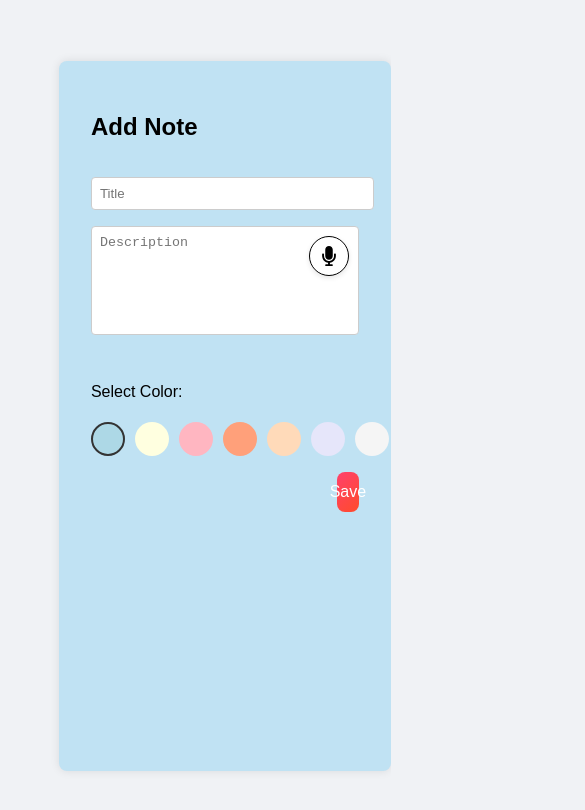
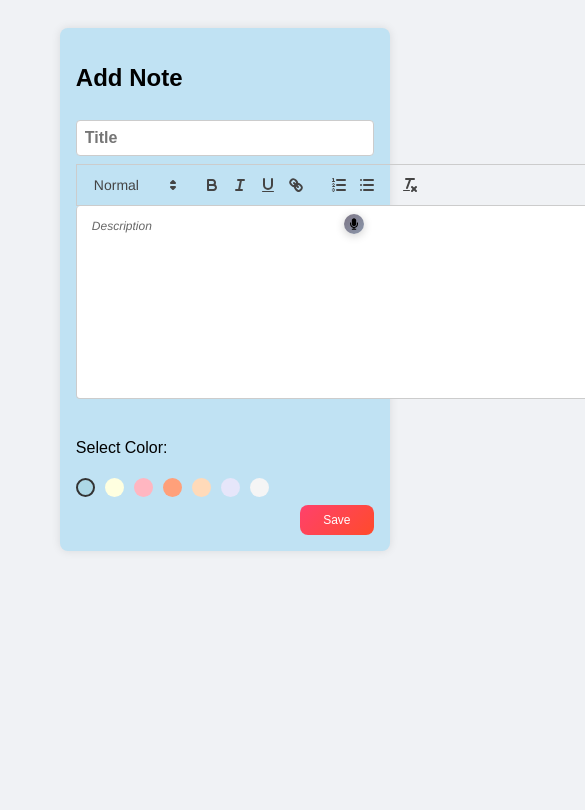
Before and after one commit to iammilan07/mern-nt-front, a React (Create React App) app: page /add-note in a window 390 px wide. Shown: the top 810 px of the page, 585 px wide, since content can reach past the window. Built offline with nearby package versions, Linux system fonts and the light colour scheme.

Commit message:
css changes

```diff
--- a/package.json
+++ b/package.json
@@ -7,9 +7,11 @@
     "@testing-library/react": "^13.4.0",
     "@testing-library/user-event": "^13.5.0",
     "axios": "^1.7.8",
+    "quill": "^2.0.3",
     "react": "^18.3.1",
     "react-dom": "^18.3.1",
     "react-icons": "^5.4.0",
+    "react-quill": "^2.0.0",
     "react-router-dom": "^7.0.2",
     "react-scripts": "5.0.1",
     "react-toastify": "^10.0.6",
--- a/src/App.css
+++ b/src/App.css
@@ -118,7 +118,7 @@ body {
   margin-bottom: 0.5rem;
 }
 
-.mic-button {
+/* .mic-button {
   position: absolute;
   right: 10px;
   top: 10px;
@@ -133,7 +133,7 @@ body {
   justify-content: center;
   box-shadow: 0 2px 5px rgba(0, 0, 0, 0.1);
   transition: background-color 0.2s ease;
-}
+} */
 
 .mic-button svg {
   color: black;
--- a/src/components/Notes/AddNote.js
+++ b/src/components/Notes/AddNote.js
@@ -1,8 +1,10 @@
 import React, { useState, useEffect, useRef } from 'react';
 import axios from 'axios';
-import { useNavigate, useParams } from 'react-router-dom'; // Import useParams
+import { useNavigate, useParams } from 'react-router-dom';
 import { toast } from 'react-toastify';
 import { FaMicrophone, FaTimes } from 'react-icons/fa';
+import ReactQuill from 'react-quill';
+import 'react-quill/dist/quill.snow.css';
 import './Notes.css';
 
 const colors = [
@@ -24,10 +26,9 @@ const AddNote = ({ notes = [], addNote, updateNote }) => {
     const [isRecording, setIsRecording] = useState(false);
     const [isSpeaking, setIsSpeaking] = useState(false);
     const navigate = useNavigate();
-    const textAreaRef = useRef(null);
     const recognitionRef = useRef(null);
     const silenceTimerRef = useRef(null);
-    const { id } = useParams(); // Get the note ID from URL parameters
+    const { id } = useParams();
 
     useEffect(() => {
         if (id) {
@@ -51,13 +52,6 @@ const AddNote = ({ notes = [], addNote, updateNote }) => {
         }
     }, [id, navigate]);
 
-    useEffect(() => {
-        if (textAreaRef.current) {
-            textAreaRef.current.style.height = 'auto';
-            textAreaRef.current.style.height = `${textAreaRef.current.scrollHeight}px`;
-        }
-    }, [description]);
-
     const handleAddOrEditNote = async (e) => {
         e.preventDefault();
         setLoading(true);
@@ -66,13 +60,11 @@ const AddNote = ({ notes = [], addNote, updateNote }) => {
 
         try {
             if (id) {
-                // Edit existing note
                 await axios.put(`/api/notes/${id}`, noteData, {
                     headers: { Authorization: `Bearer ${token}` }
                 });
                 toast.success('Note updated successfully');
             } else {
-                // Add new note
                 await axios.post('/api/notes', noteData, {
                     headers: { Authorization: `Bearer ${token}` }
                 });
@@ -173,17 +165,14 @@ const AddNote = ({ notes = [], addNote, updateNote }) => {
                     value={title}
                     onChange={(e) => setTitle(e.target.value)}
                     required
+                /></div>
+                <div className="description-container">
+                    <ReactQuill
+                        value={description}
+                        onChange={setDescription}
+                        theme="snow"
+                        placeholder="Description"
                     />
-                </div>
-                <div className="description-container">
-                    <textarea
-                        ref={textAreaRef}
-                        placeholder="Description"
-                        value={description}
-                        onChange={(e) => setDescription(e.target.value)}
-                        rows="5"
-                        required
-                    ></textarea>
                     <button className="mic-button" type="button" onClick={togglePopup}>
                         <FaMicrophone size={20} />
                     </button>
--- a/src/components/Notes/Notes.css
+++ b/src/components/Notes/Notes.css
@@ -1,14 +1,29 @@
+/* Ensure ReactQuill editor and container expand with content */
+.ql-container {
+    display: flex;
+    flex-direction: column;
+    height: auto !important; /* Allow the height to adjust based on content */
+    width: 100%; /* Match the width of the title */
+}
+
+.ql-editor {
+    min-height: 18rem; /* Minimum height */
+    max-height: 50vh; /* Maximum height to prevent overflow */
+    overflow-y: auto; /* Allow vertical scrolling when content exceeds height */
+    width: 95rem; /* Use 100% width to match parent container */
+}
+
 /* Enhanced mic button styles */
 .mic-button {
     position: absolute;
-    right: 0px;
-    top: 10px;
-    background: linear-gradient(135deg, #6a11cb 0%, #2575fc 100%);
+    right: 10px;
+    top: 50px;
+    background: linear-gradient(135deg, #7d7686 0%, #8b96aa 100%);
     border: none;
     border-radius: 50%;
     cursor: pointer;
-    width: 40px;
-    height: 40px;
+    width: 30px;
+    height: 30px;
     display: flex;
     align-items: center;
     justify-content: center;
@@ -28,7 +43,7 @@
 
 /* Enhanced save button styles */
 .save-button {
-    width: 8%;
+    width: 7%;
     padding: 0.7rem;
     background: linear-gradient(135deg, #ff416c 0%, #ff4b2b 100%);
     color: white;
@@ -54,13 +69,13 @@
     box-shadow: 0 4px 20px rgba(0, 0, 0, 0.3);
 }
 
-/* Overall styling for note container */
+/* Overall styling for the form container */
 .note-container.full-screen {
     display: flex;
     flex-direction: column;
     align-items: center;
     justify-content: center;
-    height: 90vh;
+    height: 80vh; /* Ensure minimum height */
     background-color: #f0f2f5;
     padding: 1rem;
 }
@@ -71,25 +86,41 @@
     border-radius: 8px;
     padding: 2rem;
     box-shadow: 0 0 10px rgba(0, 0, 0, 0.1);
-    width: 90%;
-    height: 85%;
+    width: 90%; /* Match with ql-container */
     display: flex;
     flex-direction: column;
     gap: 1rem;
 }
 
-.note-form input,
-.note-form textarea {
-    width: 99%;
+/* Title container styling */
+.title-container {
+    width: 100%;
+}
+
+.title-container input {
+    width: 100%;
+    font-size: 1.5rem;
+    font-weight: bold;
+    border: 1px solid #ccc;
     padding: 0.5rem;
+    border-radius: 4px;
+    box-sizing: border-box;
+}
+
+/* Description container styling */
+.description-container {
+    display: flex;
+    align-items: center;
+    position: relative;
+    width: 100%;
+}
+
+.description-container .ql-container {
+    width: 100%;
     border: 1px solid #ccc;
     border-radius: 4px;
-}
-
-.note-form textarea {
-    min-height: 30%;
-    resize: none;
-    overflow: hidden;
+    background-color: white; /* Set background to white */
+    box-sizing: border-box;
 }
 
 /* Color selector styling */
@@ -117,13 +148,6 @@
 
 .color-block.selected {
     border-color: #333;
-}
-
-/* Description container styling */
-.description-container {
-    display: flex;
-    align-items: center;
-    position: relative;
 }
 
 /* Mic popup styling */
@@ -289,3 +313,129 @@
     font-size: 0.75rem;
     color: #333;
 }
+
+/* Responsive styling for mobile devices */
+@media (max-width: 768px) {
+    .mic-button {
+        width: 25px;
+        height: 25px;
+        font-size: 1rem;
+    }
+
+    .save-button {
+        width: 10%;
+        padding: 0.5rem;
+        font-size: 0.875rem;
+    }
+
+    .note-form.full-screen {
+        width: 95%;
+        padding: 1rem;
+    }
+
+    .title-container input {
+        font-size: 1.25rem;
+        padding: 0.5rem;
+    }
+
+    .ql-editor {
+        min-height: 14rem; /* Adjust the minimum height for mobile devices */
+    }
+
+    .note-container.full-screen {
+        height: auto;
+        padding: 0.5rem;
+    }
+
+    .note-form.full-screen {
+        padding: 1rem;
+        gap: 0.5rem;
+    }
+
+    .title-container input {
+        padding: 0.5rem;
+        font-size: 1.25rem;
+    }
+
+    .description-container .ql-container {
+        font-size: 0.875rem;
+    }
+
+    .color-options {
+        flex-wrap: wrap;
+    }
+
+    .color-block {
+        width: 20px;
+        height: 20px;
+    }
+
+    .mic-popup {
+        width: 80%;
+        padding: 1rem;
+    }
+
+    .mic-popup-controls {
+        gap: 0.5rem;
+    }
+
+    .mic-popup-button,
+    .cancel-popup-button {
+        width: 40px;
+        height: 40px;
+        font-size: 0.875rem;
+    }
+
+    .save-button {
+        width: 20%;
+    }
+}
+
+/* Responsive styling for smaller mobile devices */
+@media (max-width: 480px) {
+    .mic-button {
+        width: 20px;
+        height: 20px;
+        font-size: 0.875rem;
+    }
+
+    .save-button {
+        width: 25%;
+        padding: 0.5rem;
+        font-size: 0.75rem;
+    }
+
+    .title-container input {
+        font-size: 1rem;
+        padding: 0.5rem;
+    }
+
+    .ql-editor {
+        min-height: 12rem;
+    }
+
+    .description-container .ql-container {
+        font-size: 0.75rem;
+    }
+
+    .color-block {
+        width: 15px;
+        height: 15px;
+    }
+
+    .mic-popup {
+        width: 90%;
+        padding: 0.5rem;
+    }
+
+    .mic-popup-controls {
+        gap: 0.25rem;
+    }
+
+    .mic-popup-button,
+    .cancel-popup-button {
+        width: 35px;
+        height: 35px;
+        font-size: 0.75rem;
+    }
+}
```
Also changed, not shown: 1 other file (tests, documents, lock files or other folders). Lines whose indentation alone changed are shown as unchanged.
